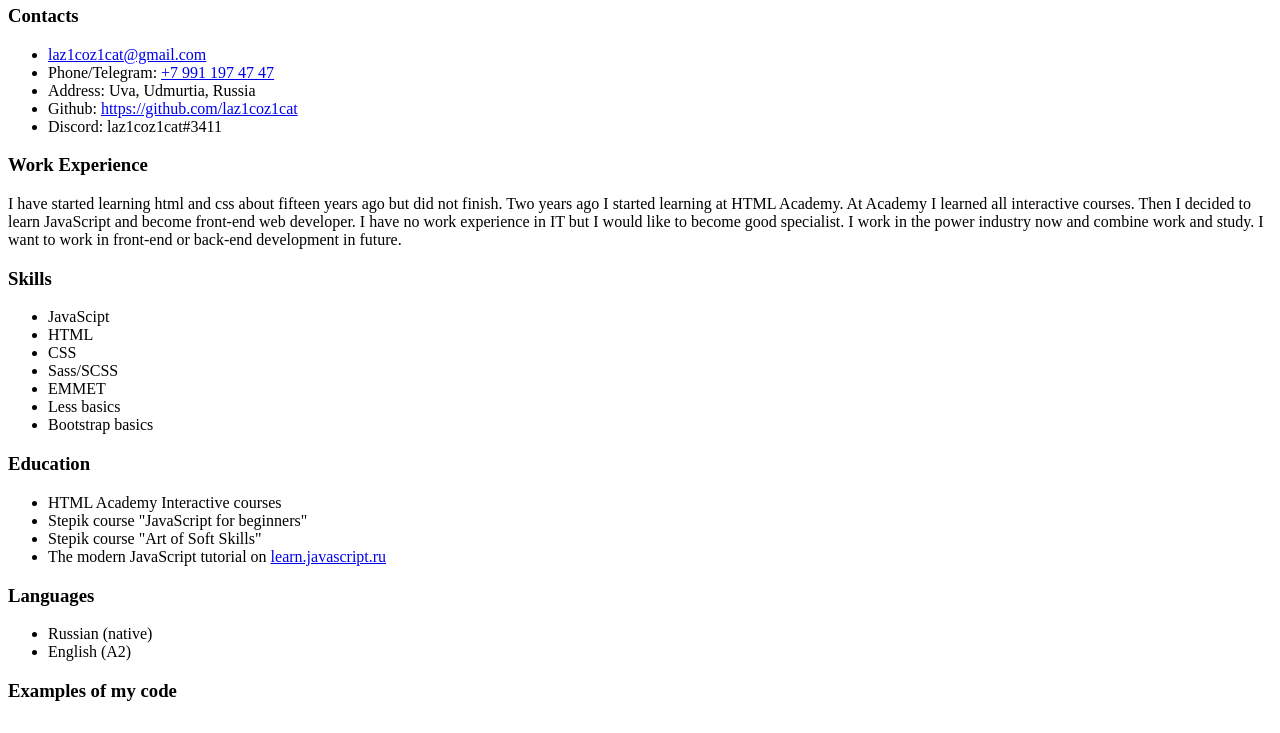
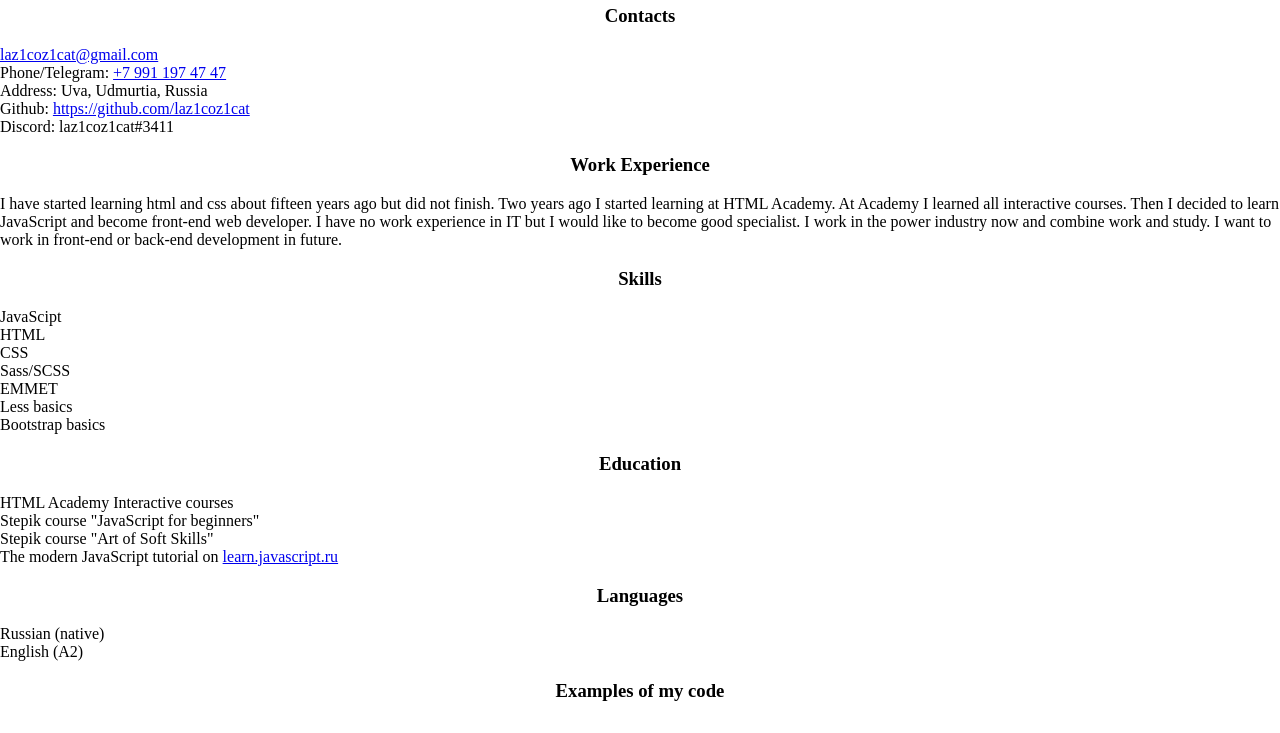
Before and after one commit to laz1coz1cat/rsschool-cv, a plain HTML site: page index.html in a window 1280 px wide. Shown: the part 122-855 px from the top of the page. Drawn offline with Linux system fonts and the light colour scheme.

Commit message:
feat: add basic styles

```diff
--- a/index.html
+++ b/index.html
@@ -5,6 +5,7 @@
   <meta name="viewport"
         content="width=device-width initial-scale=1.0">
   <title>CV</title>
+  <link rel="stylesheet" href="style.css">
 </head>
 <body>
 <header>
--- /dev/null
+++ b/style.css
@@ -0,0 +1,14 @@
+body {
+  margin: 0;
+}
+
+header,
+footer,
+h3 {
+  text-align: center;
+}
+
+ul {
+  padding: 0;
+  list-style: none;
+}
```
